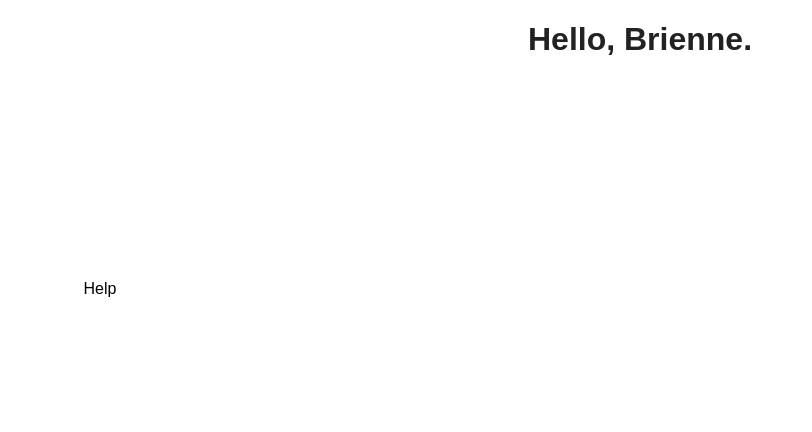
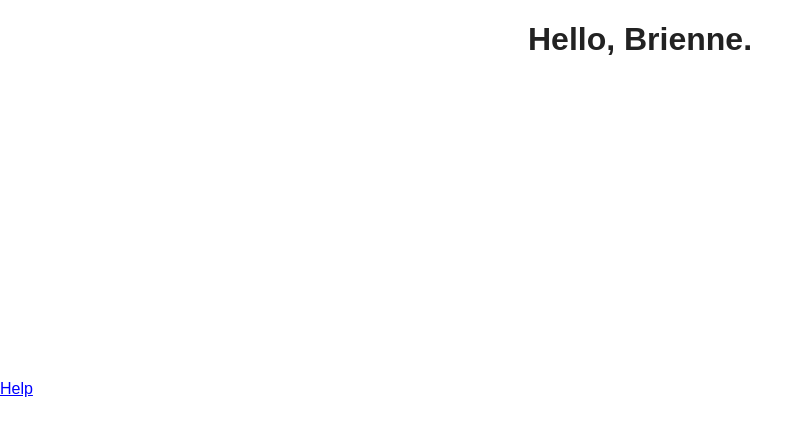
Before and after one commit to leafgilly/brienne_documentation, a React (Create React App) app in the folder my-app/: page / in a window 1280 px wide. Shown: the top 432 px of the page, without its empty margins (0-812 px from the left). Built offline with nearby package versions, Linux system fonts and the light colour scheme.

Commit message:
updated page1 to have text that shifts down + hides certain text after clicking

```diff
--- a/my-app/src/App.css
+++ b/my-app/src/App.css
@@ -1,3 +1,14 @@
+
+/* NEW CSS WE MADE */
+
+#pseudolink {
+  cursor: pointer;
+  color: blue;
+  text-decoration: underline;
+}
+
+/* INHERITED FROM BASE REACT CSS */
+
 .App {
   text-align: center;
 }
--- a/my-app/src/App.js
+++ b/my-app/src/App.js
@@ -1,4 +1,4 @@
-// import './App.css';
+import './App.css';
 // import { Form, Field } from 'react-final-form'
 
 import { BrowserRouter, Routes, Route, Link } from "react-router-dom";
--- a/my-app/src/pages/Page1.js
+++ b/my-app/src/pages/Page1.js
@@ -1,5 +1,6 @@
-import { Outlet, Link } from "react-router-dom";
-import React, {useState, useCallback, useEffect } from 'react'
+import { Link } from "react-router-dom";
+import React, {useState, useCallback, useEffect } from 'react';
+import '../App.css';
 
 const Page1 = () => {
 
@@ -12,17 +13,27 @@ const Page1 = () => {
 
     const handleClick = () => {
         numClicks += 1;
+        const displacement = numClicks*100;
+        if (numClicks <= 3) {
             // console.log(document.getElementsByClassName('pseudolink').style.left += numClicks*100);
-        const newLeft = numClicks*100;
-        document.getElementById('pseudolink').style.left = newLeft + 'px';
+            document.getElementById('pseudolink').style.left = displacement + 'px';
+        } else if (numClicks > 3 && numClicks <= 5) {
+            document.getElementById('pseudolink').style.top = displacement + 'px';
+        } else {
+            document.getElementById('pseudolink').childNodes[0].style.display = 'none';
+            document.getElementById('nextPage').style.display = 'block';
+        }
     };
 
     return (
         <>
         <h1>Hello, Brienne.</h1>
-    <div id='pseudolink' style={{position: 'relative', width: 200, left: 0, top: 200}} onClick={handleClick}>
+        <div id='pseudolink' style={{position: 'relative', width: 'fit-content', left: 0, top: 300}} onClick={handleClick}>
             <p>Help</p>
         </div>
+        <p id='nextPage' style={{fontSize: '30px', display: 'none'}}>
+            <Link color="red" to="/page2">Don't let it end like this</Link>
+        </p>
         </>
 
     // <><h1>This is the landing page</h1>
```
Also changed, not shown: my-app/src/index.css (line endings or trailing spaces). Lines whose indentation alone changed are shown as unchanged.
